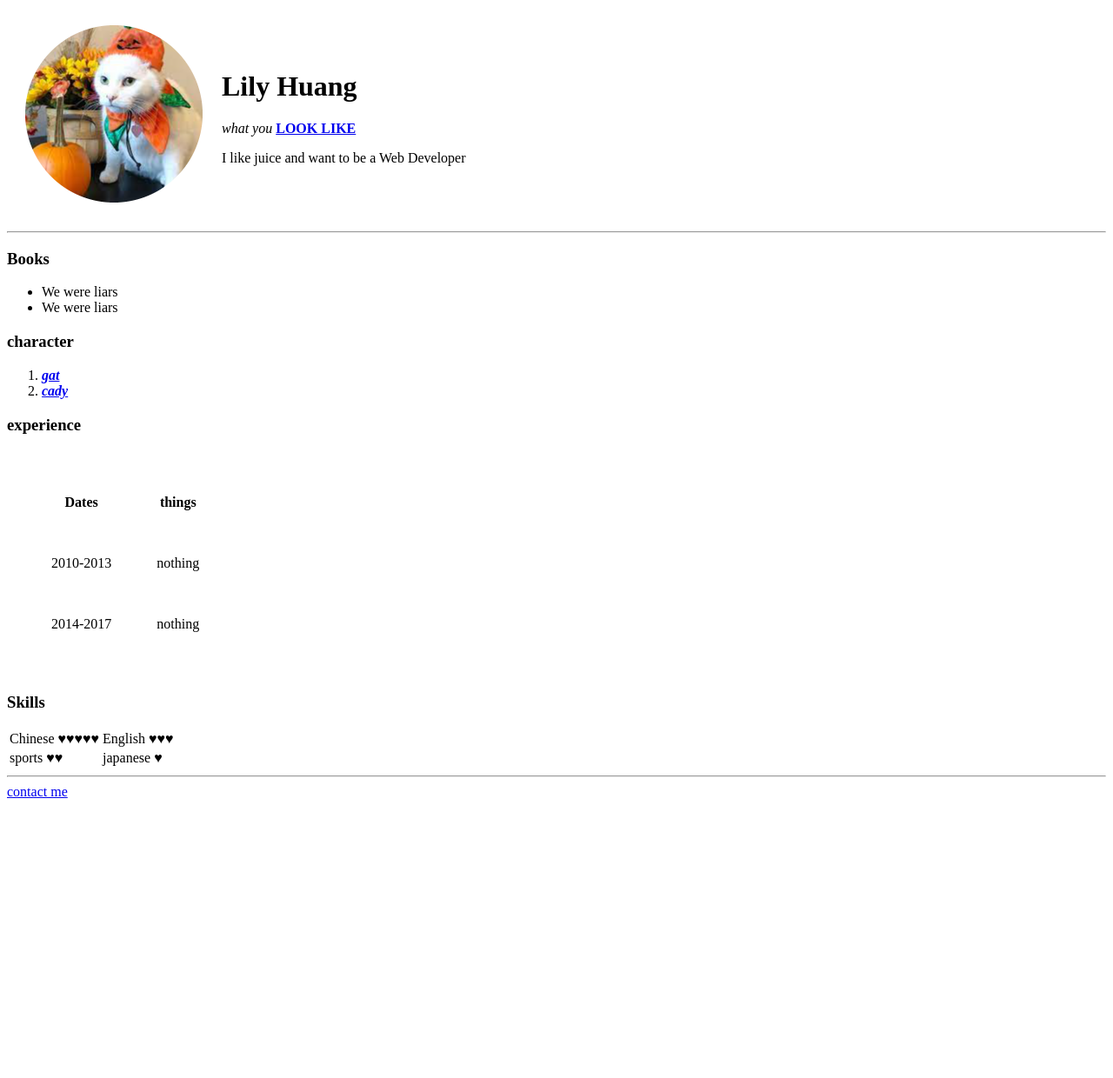
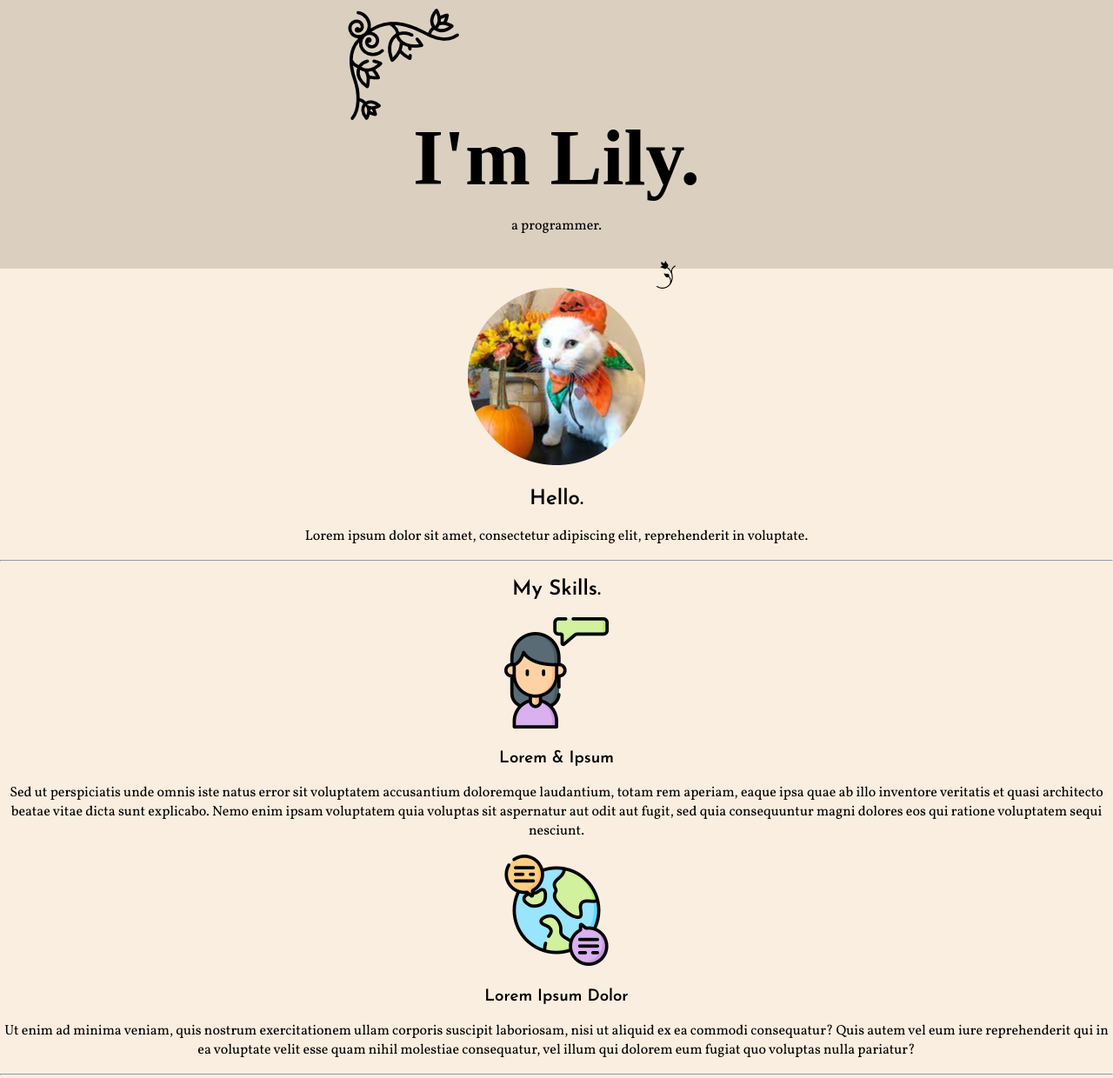
Before and after one commit to lilymoumou/cv, a plain HTML site: page index.html in a window 1280 px wide. Shown: the top 1240 px of the page at 87% size. Before the commit the page ends 928 px from the top, so only its background shows below. Drawn offline with Linux system fonts and the light colour scheme; a web font is replaced by a local one.

Commit message:
Add files via upload

```diff
--- /dev/null
+++ b/css/styles.css
@@ -0,0 +1,35 @@
+
+
+
+
+
+body{background-color: #FAEEE0;
+margin:0;
+text-align: center;
+font-family:  'Vollkorn', serif;
+}
+h1{font-size: 5.625rem;
+  margin: 30px auto 0 auto;
+font-family: 'Corinthia', cursive，sans-serif;
+}
+
+h2{font-family: 'Josefin Sans', sans-serif;}
+h3{font-family: 'Josefin Sans', sans-serif;}
+
+.top-container{background-color: #DBD0C0;
+position: relative;
+padding-top: 100px;}
+.middle-container{
+
+}
+.bottom-container{
+
+}
+
+.bottom-png{position: absolute;
+left:750px;
+top:300px;}
+.top-png{position: absolute;
+  left: 400px;
+  top:10px;
+}
--- a/index.html
+++ b/index.html
@@ -1,64 +1,60 @@
 <!DOCTYPE html>
 <html lang="en" dir="ltr">
+  <head>
+    <meta charset="utf-8">
+    <title>Lily's Secret Garden</title>
+    <link rel="stylesheet" href="css/styles.css">
+    <link rel="icon" href="favicon.ico">
+    <link rel="preconnect" href="https://fonts.googleapis.com">
+  <link rel="preconnect" href="https://fonts.gstatic.com" crossorigin>
+  <link href="https://fonts.googleapis.com/css2?family=Corinthia&family=Josefin+Sans:wght@600&family=Vollkorn&display=swap" rel="stylesheet">
+  </head>
+  <body>
+    <div class="top-container">
+      <img class="top-png"src="image/floral-design.png" alt="floral">
+      <h1>I'm Lily.</h1>
+      <p>a programmer.</p>
+      <img class="bottom-png" src="image/floral-design-silhouette.png" alt="christ-image">
+<br/>
+    </div>
+    <div class="middle-container">
+      <div class="profile">
+<br/>
+        <img class="cutecats"src="image/cutecathead.png" alt="cute cats">
+        <h2>Hello.</h2>
+        <p>Lorem ipsum dolor sit amet, consectetur adipiscing elit, reprehenderit in voluptate.</p>
+      </div>
+      <hr>
+      <div class="skills">
+        <h2>My Skills.</h2>
+        <div class="skill-row">
+          <img class="" src="image/talk.png" alt="talk">
+          <h3>Lorem & Ipsum</h3>
+          <p>Sed ut perspiciatis unde omnis iste natus error sit voluptatem accusantium doloremque laudantium, totam rem aperiam, eaque ipsa quae ab illo inventore veritatis et quasi architecto beatae vitae dicta sunt explicabo. Nemo enim ipsam voluptatem quia voluptas sit aspernatur aut odit aut fugit, sed quia consequuntur magni dolores eos qui ratione voluptatem sequi nesciunt. </p>
+        </div>
+        <div class="skill-row">
+          <img class="" src="image/conference.png" alt="conference">
+          <h3>Lorem Ipsum Dolor</h3>
+          <p>Ut enim ad minima veniam, quis nostrum exercitationem ullam corporis suscipit laboriosam, nisi ut aliquid ex ea commodi consequatur? Quis autem vel eum iure reprehenderit qui in ea voluptate velit esse quam nihil molestiae consequatur, vel illum qui dolorem eum fugiat quo voluptas nulla pariatur?</p>
+        </div>
+      </div>
+      <hr>
+      <div class="contact-me">
+        <h2>Get In Touch</h2>
+        <h3>Lorem ipsum dolor sit amet, non elit.</h3>
+        <p>Et harum quidem rerum facilis est et expedita distinctio. Nam libero tempore, cum soluta nobis est eligendi optio cumque nihil impedit quo minus id quod maxime placeat facere possimus, omnis voluptas assumenda est, omnis dolor repellendus.</p>
+        <a class="btn" href="mailto:name@email.com">CONTACT ME</a>
+      </div>
+    </div>
 
-<head>
-  <meta charset="utf-8">
-  <title>lily's personal site</title>
-</head>
 
-<body>
-  <table cellspacing="20">
-    <tr>
-      <td> <img src="image/cutecathead.png" alt="cute cats">
-        <!--alt可以帮助搜索引擎了解你的网站时关于什么的，帮助推送-->
-      </td>
-      <td>
-        <h1>Lily Huang</h1>
-        <p><em>what you </em><strong><a href="https://www.bilibili.com/video/BV1Hv411V7J9?p=14">LOOK LIKE</a></strong> </p>
-        <p>I like juice and want to be a Web Developer</p>
-      </td>
-    </tr>
-  </table>
-  <hr>
-  <h3>Books</h3>
-  <ul>
-    <li> We were liars </li>
-    <li> We were liars </li>
-  </ul>
-  <h3>character</h3>
-  <ol>
-    <li><em><strong><a href="https://www.youtube.com/watch?v=5UMCrq-bBCg&ab_channel=TaylorSwiftVEVO">gat</a></strong></em> </li>
-    <li><em><strong><a href="https://www.youtube.com/watch?v=Nd1h3mta1D0&ab_channel=KaitlynRogers">cady</a></strong></em> </li>
-  </ol>
-  <h3>experience</h3>
-  <table cellspacing='50'>
-    <tr>
-      <th>Dates</th>
-      <th>things</th>
-    </tr>
-    <tr>
-      <td>2010-2013</td>
-      <td>nothing</td>
-    </tr>
-    <tr>
-      <td>2014-2017</td>
-      <td>nothing</td>
-    </tr>
-  </table>
-  <h3>Skills</h3>
-  <table sellspacing='20'>
-    <tr>
-      <td>Chinese   ♥♥♥♥♥</td>
-      <td>English   ♥♥♥</td>
-    </tr>
-    <tr>
-      <td>sports    ♥♥</td>
-      <td>japanese  ♥</td>
-    </tr>
+    <div class="bottom-container">
+      <a class="footer-link" href="https://www.linkedin.com/">LinkedIn</a>
+      <a class="footer-link" href="https://twitter.com/">Twitter</a>
+      <a class="footer-link" href="https://www.appbrewery.co/">Website</a>
+      <p>© Name Surname.</p>
+    </div>
 
-  </table>
-  <hr>
-  <a href="contact.html">contact me</a></strong>
-</body>
 
+  </body>
 </html>
```
Also changed, not shown: favicon.ico (added), image/conference.png (added), image/floral-design-silhouette.png (added), image/floral-design.png (added), image/lollipop.png (added), image/talk.png (added).
